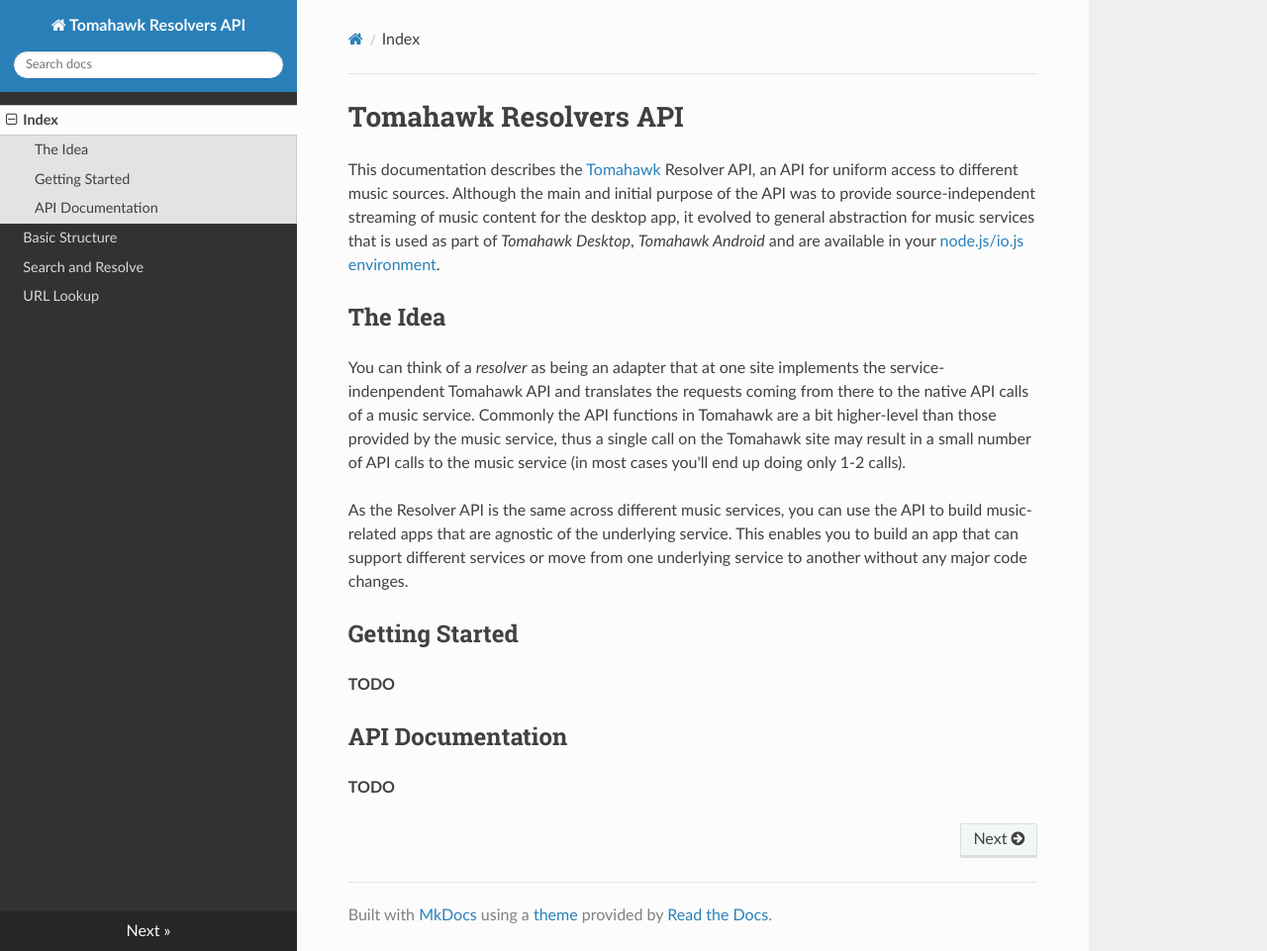
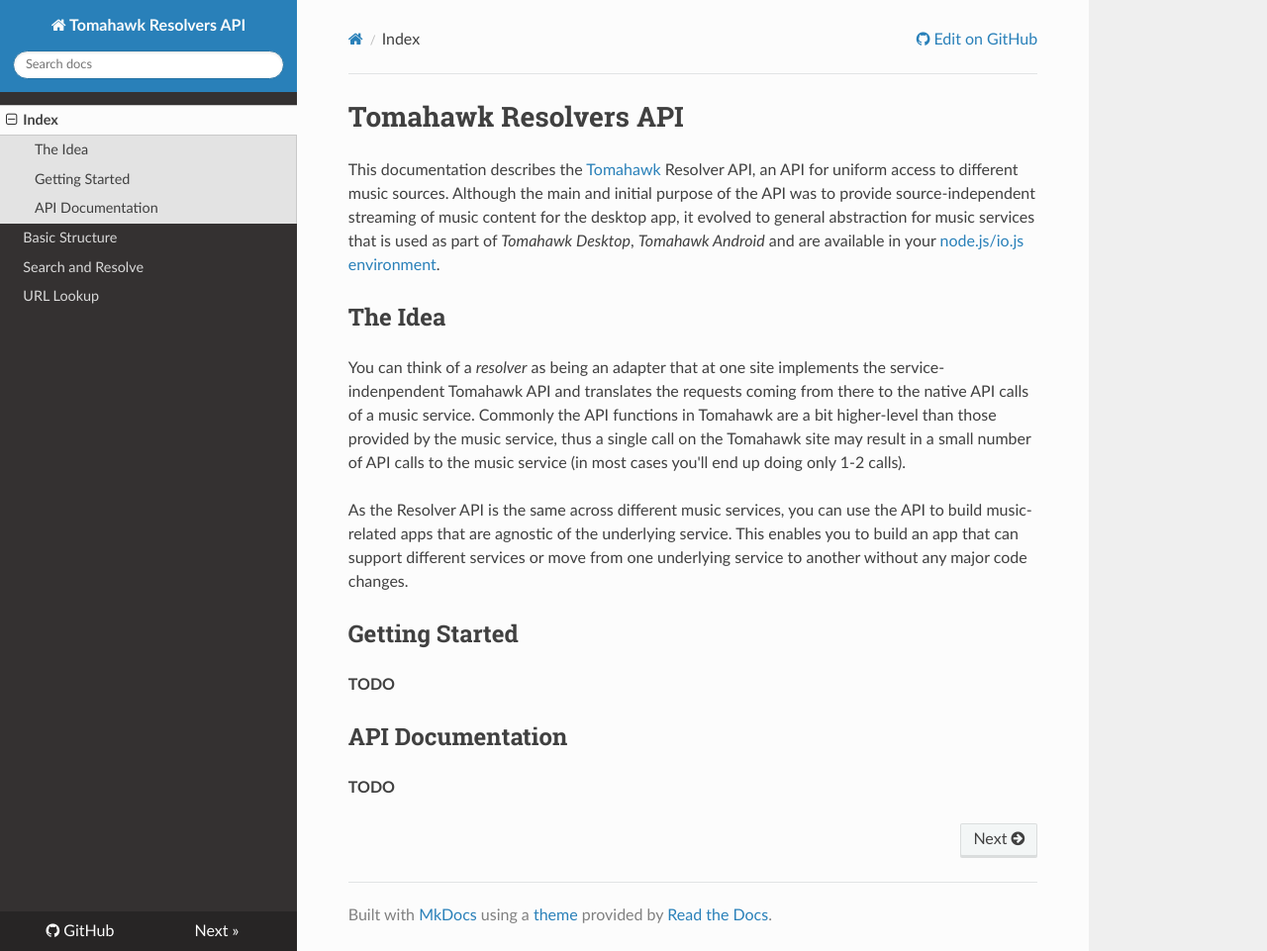
Before and after one commit to tomahawk-player/tomahawk-resolvers, an MkDocs documentation site: the page built from docs/docs/index.md, in a window 1280 px wide and 961 px high. Shown: the whole window at 99% size. Built offline with MkDocs 1.6.1, drawn with Linux system fonts in a browser that asks for light colours; nearby versions of some CDN libraries; old or Windows-style settings are respelled for this version of MkDocs; some of the changed lines change nothing that is shown.

Commit message:
Add favicon and github to docs

```diff
--- a/docs/mkdocs.yml
+++ b/docs/mkdocs.yml
@@ -1,4 +1,6 @@
 site_name: Tomahawk Resolvers API
+site_favicon: favicon.png
+repo_url: https://github.com/tomahawk-player/tomahawk-resolvers
 pages:
     - [index.md, Index]
     - [basic.md, Basic Structure]
```
